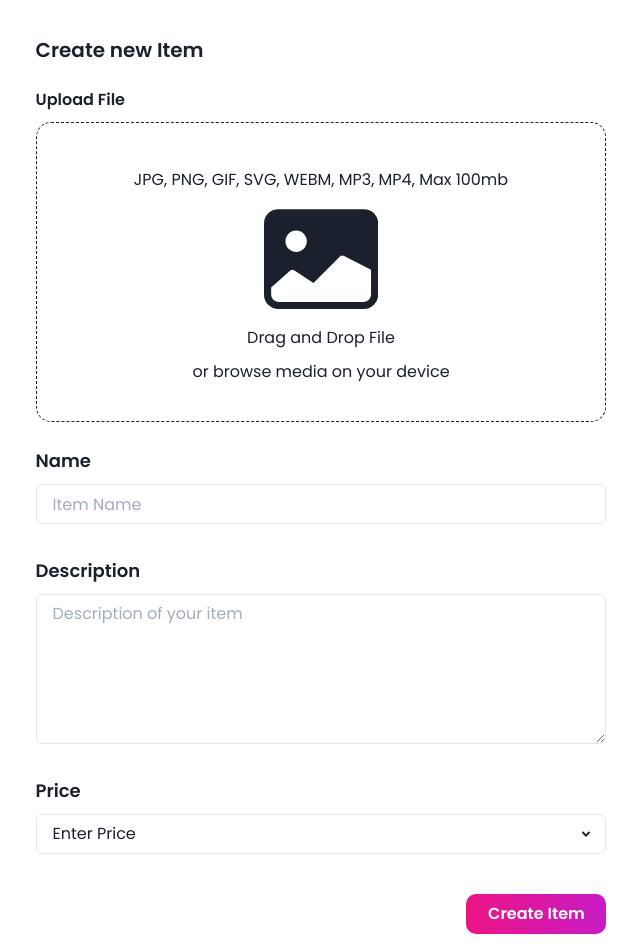
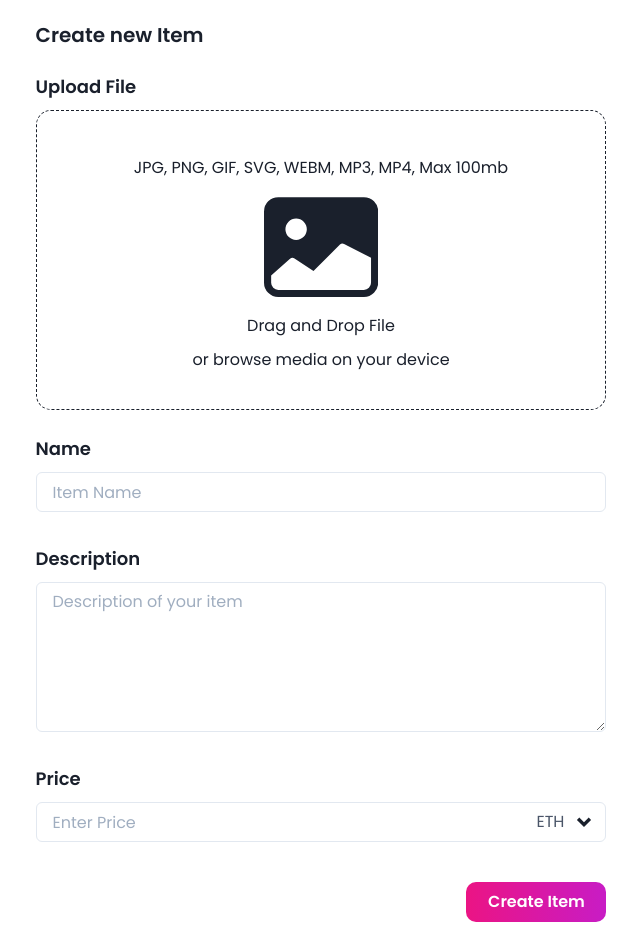
Before and after one commit to Roshan-24/graphique-nft-web, a React (Vite) app: page /create in a window 1280 px wide. Shown: the top 952 px of the page, without its empty margins (319-959 px from the left). After the commit the page ends 922 px from the top, so only its background shows below. Built offline with nearby package versions, Linux system fonts and the light colour scheme.

Commit message:
Create page fix

```diff
--- a/src/pages/Create.jsx
+++ b/src/pages/Create.jsx
@@ -10,7 +10,9 @@ import {
   Spacer,
   Textarea,
   Select,
-  Button
+  Button,
+  InputRightElement,
+  InputGroup
 } from "@chakra-ui/react";
 import { BsFillImageFill } from "react-icons/bs";
 import { RiArrowDropDownLine } from "react-icons/ri";
@@ -20,14 +22,14 @@ const Create = () => (
       <Text
         fontSize="xl"
         marginBottom="15px"
-        marginTop="35px"
+        marginTop="20px"
         textAlign="left"
         fontWeight="600"
       >
         Create new Item
       </Text>
       <Text
-        fontSize="md"
+        fontSize="lg"
         marginBottom="15px"
         paddingBottom="10px"
         fontWeight="600"
@@ -84,11 +86,21 @@ const Create = () => (
       >
         Price
       </Text>
-      <Select
+
+      {/* <Select
         iconSize="300px"
+        color='gray.400'
         icon={<RiArrowDropDownLine />}
         placeholder="Enter Price"
-      />
+      /> */}
+
+      <InputGroup size="md">
+        <Input pr="4.5rem" placeholder="Enter Price" />
+        <InputRightElement width="4.5rem">
+          <Text color="gray.600">ETH</Text>
+          <RiArrowDropDownLine fontSize="40px" color="gray.600" />
+        </InputRightElement>
+      </InputGroup>
     </VStack>
 
     <VStack align="end" paddingTop="40px">
```
